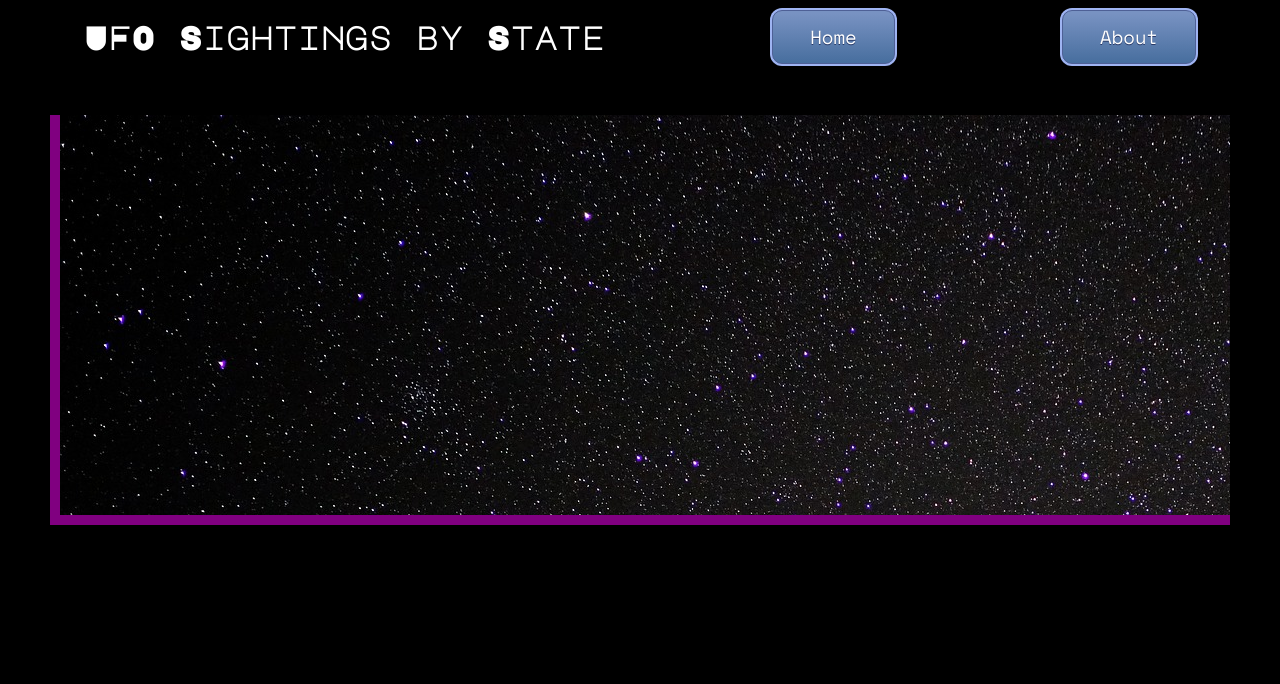
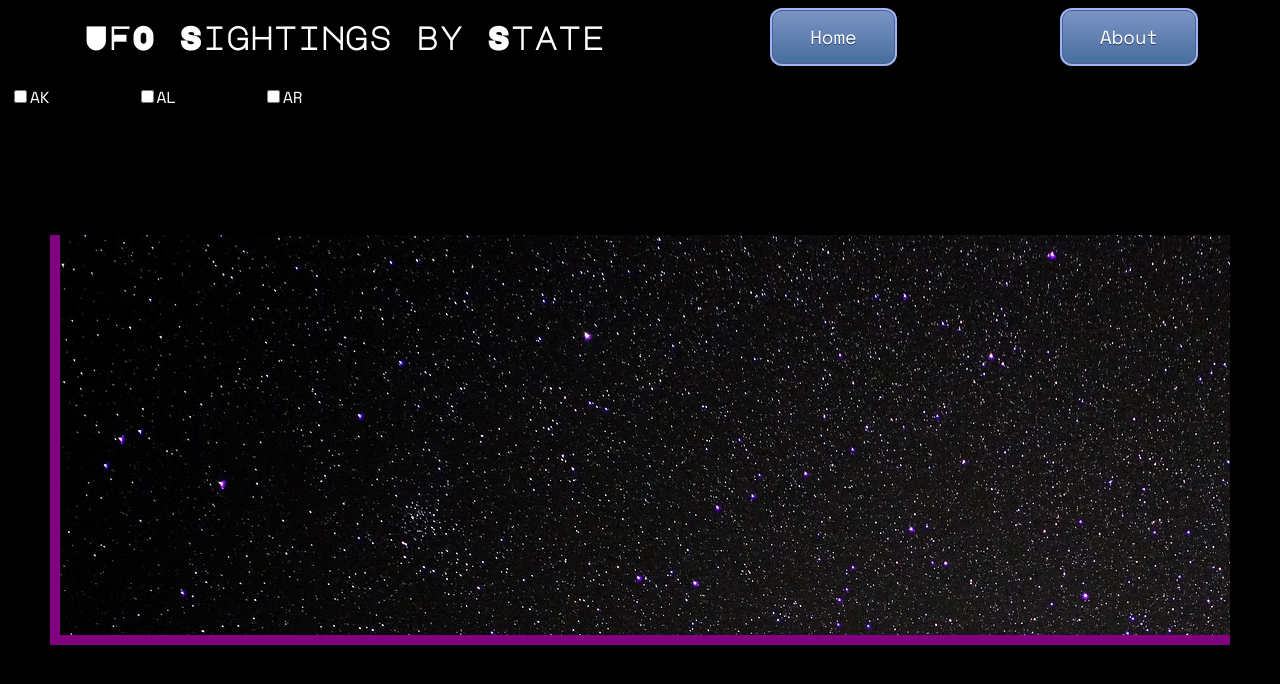
Before and after one commit to mishkatonik/UFO-sightings-react, a React (Create React App) app: page / in a window 1280 px wide. Shown: the top 684 px of the page. Built offline with nearby package versions, Linux system fonts and the light colour scheme; no server answers.

Commit message:
added some conditional stuff to prevent duplicate stateInfo in the selectedStates

```diff
--- a/public/index.html
+++ b/public/index.html
@@ -25,7 +25,7 @@
       Learn how to configure a non-root public URL by running `npm run build`.
     -->
     <link href="https://fonts.googleapis.com/css?family=Major+Mono+Display|Space+Mono&display=swap" rel="stylesheet">
-    <title>React App</title>
+    <title>UFO Sightings - A React App</title>
   </head>
   <body>
     <noscript>You need to enable JavaScript to run this app.</noscript>
--- a/src/App.js
+++ b/src/App.js
@@ -1,8 +1,91 @@
-import React from 'react';
+import React, { Component } from 'react';
 import logo from './logo.svg';
 import './App.css';
 
-function App() {
+// fetch JSON data and hold it in this const, then put it in the state below
+// const availableStates =
+
+
+class App extends Component {
+  state = {
+    availableStates:
+      [
+        {
+          "state": "ak",
+          "sightings": 319
+        },
+        {
+          "state": "al",
+          "sightings": 642
+        },
+        {
+          "state": "ar",
+          "sightings": 588
+        }
+      ],
+    selectedStates: [],
+  }
+
+  componentDidMount = () => {
+    fetch("http://ufo-api.herokuapp.com/api/sightings/search?state=ny")
+    .then(response => response.json())
+    .then(data => {
+      console.log(data);
+    });
+  }
+
+
+// modified from quiditch activity, 4.1 activity 1
+  onStateSelect = (index) => {
+    console.log('getting state selection...');
+
+    // copy both arrays for manipulation
+    const availableStates = this.state.availableStates.slice();
+    const selectedStates = this.state.selectedStates.slice();
+
+    //indicate which state is being selected
+    const desiredState = this.state.availableStates[index];
+
+    // check if the desiredState is already selected
+    if (selectedStates.indexOf(desiredState) > -1) {
+
+      return;
+
+    } else {
+
+      // add the state to selected
+      selectedStates.push(desiredState);
+
+      // update state and re-render
+      this.setState({
+        availableStates: availableStates,
+        selectedStates: selectedStates,
+      });
+    }
+  }
+
+  removeStateSelect = (index) => {
+    console.log('removing state from selection...')
+
+    // copy both arrays for manipulation
+    const availableStates = this.state.availableStates.slice();
+    const selectedStates = this.state.selectedStates.slice();
+
+    //indicate which state is being removed
+    const desiredState = this.state.availableStates[index];
+
+    //remove the state from selected
+    selectedStates.splice(index, 1);
+
+    // update state and re-render
+    this.setState({
+      availableStates: availableStates,
+      selectedStates: selectedStates,
+    });
+  }
+
+
+  render() {
     return (
       <div>
         <div className="NavBar">
@@ -12,6 +95,20 @@ function App() {
         </div>
 
         <div className="StateCheckboxContainer">
+          {
+              this.state.availableStates.map((stateInfo, index) => (
+                  <label>
+                    <input
+                      type="checkbox"
+                      className="checkboxItem"
+                      value={stateInfo.state}
+                      onClick={
+                        () => this.onStateSelect(index)
+                      } />
+                    {stateInfo.state}
+                  </label>
+              ))
+          }
         </div>
 
         <div className="graphContainer">
@@ -19,5 +116,13 @@ function App() {
       </div>
     );
   }
+}
 
 export default App;
+
+
+
+// check if an item exists in an array:
+
+// var arr = ["steve", "bob", "john"];
+// console.log(arr.indexOf("bob") > -1);    ----> returns true
```
Lines whose indentation alone changed are shown as unchanged.
